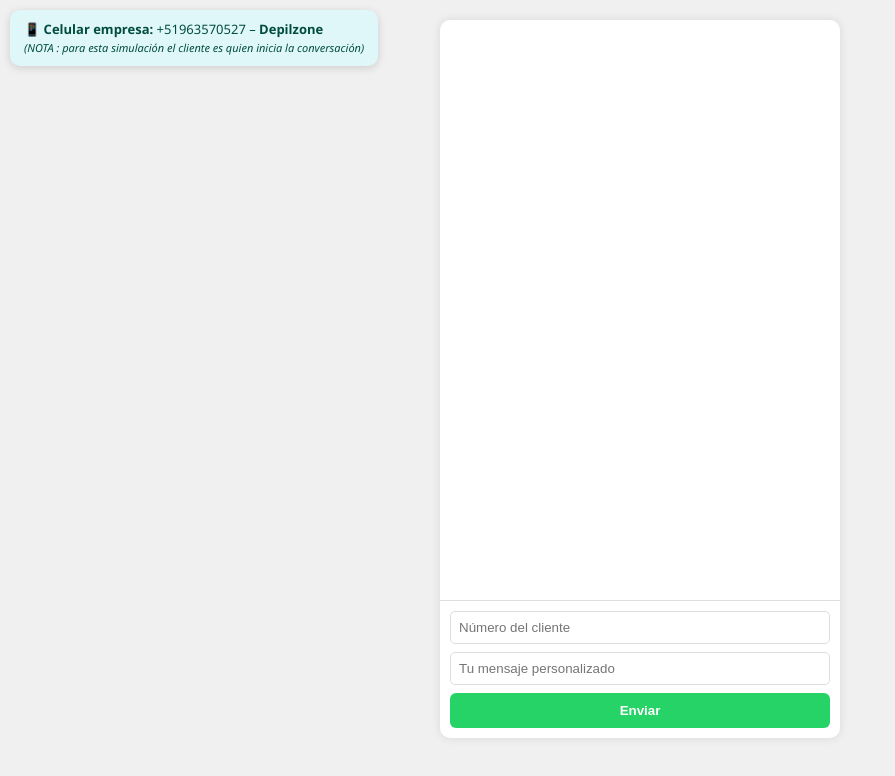
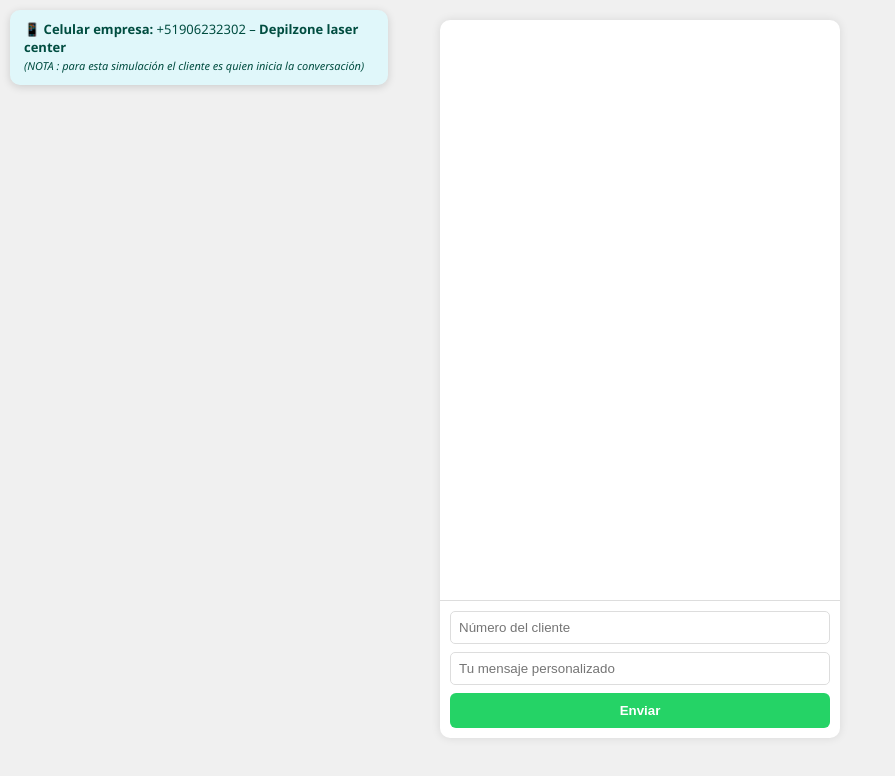
Before and after one commit to YesicaLeoncc/chat_multi_messages, a plain HTML site: page frontend/index.html in a window 1280 px wide. Shown: the whole page, without its empty margins (0-895 px from the left). Drawn offline with nearby package versions, Linux system fonts and the light colour scheme; no server answers.

Commit message:
Update index.html

```diff
--- a/frontend/index.html
+++ b/frontend/index.html
@@ -93,7 +93,7 @@
   </div>
 
   <div id="empresa-info">
-    📱 <strong>Celular empresa:</strong> +51963570527 – <strong>Depilzone</strong><br>
+    📱 <strong>Celular empresa:</strong> +51906232302 – <strong>Depilzone laser center</strong><br>
     <em style="font-size: 11px;">(NOTA : para esta simulación el cliente es quien inicia la conversación)</em>
   </div>
 
@@ -105,7 +105,7 @@
 
 
 <script>
-  const socket = io('http://localhost:3000');
+  const socket = io('https://chat-multi-messages.onrender.com');
 
   const lastPhoneIdMap = {};
   const DEFAULT_PHONE_NUMBER_ID = "619488984585021";
```
